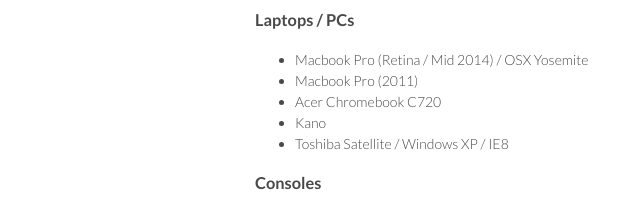
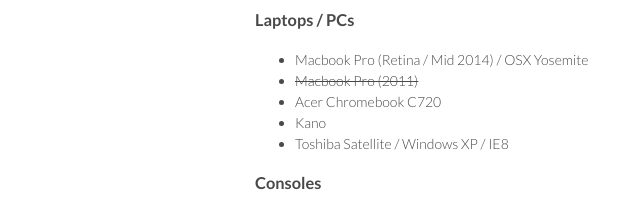
Before and after one commit to paulburgess/delarge-device-lab, a plain HTML site: page index.html in a window 1280 px wide. Shown: the part 478-687 px from the top of the page, 315-955 px from the left. Drawn offline with Linux system fonts and the light colour scheme.

Commit message:
line-through

```diff
--- a/index.html
+++ b/index.html
@@ -57,7 +57,7 @@
 
 <ul>
 <li>Macbook Pro (Retina / Mid 2014) / OSX Yosemite</li>
-<li style="text-decoration:strikethrough" title="It died">Macbook Pro (2011)</li>
+<li style="text-decoration:line-through" title="It died">Macbook Pro (2011)</li>
 <li>Acer Chromebook C720</li>
 <li>Kano</li>
 <li>Toshiba Satellite / Windows XP / IE8</li>
```
